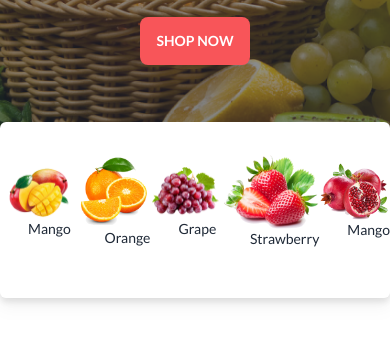
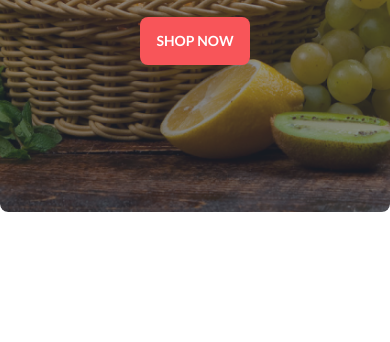
Before and after one commit to Ashraful-Ahsan/my-assignment-3-B8A3-fruit-brust-main, a plain HTML site: page index.html in a window 390 px wide. Shown: the part 470-812 px from the top of the page. Drawn offline with nearby package versions, Linux system fonts and the light colour scheme; grey boxes are pictures that could not be loaded.

Commit message:
complete banner section

```diff
--- a/index.html
+++ b/index.html
@@ -266,7 +266,7 @@
 
         <!-- upper section -->
 
-        <section>
+        <section class="hidden lg:block">
           <div class=" lg:max-w-screen-lg h-44 mx-auto rounded-md -mt-24 relative bg-white drop-shadow-lg ">
 
             <div class="flex justify-around items-center pt-8 text-sm">
```
